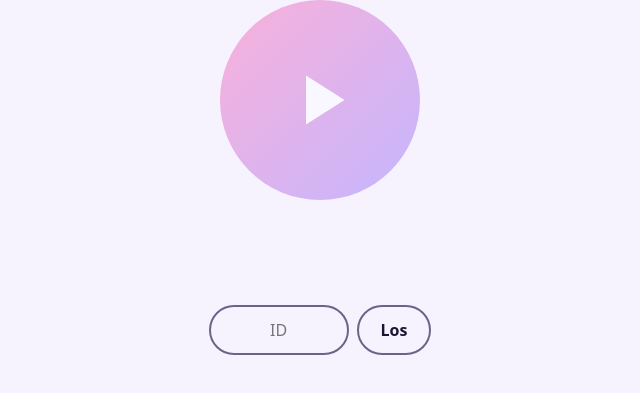
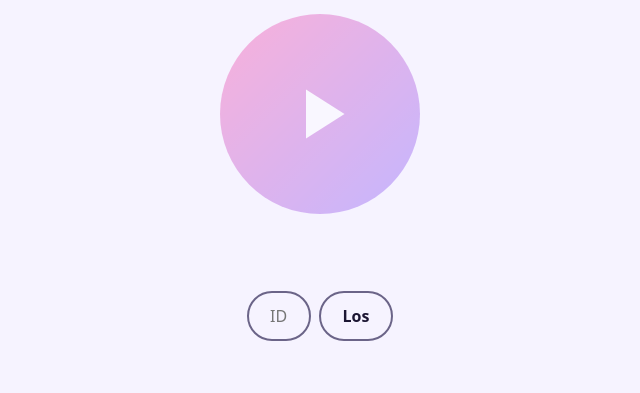
Before and after one commit to alberto-knox/bestofesc, a plain HTML site: page index.html in a window 1280 px wide. Shown: the part 267-660 px from the top of the page, without its empty margins (320-960 px from the left). Drawn offline with Linux system fonts and the light colour scheme; a web font is replaced by a local one.

Commit message:
Add files via upload

```diff
--- a/index.html
+++ b/index.html
@@ -65,7 +65,7 @@
   }
   @media (prefers-reduced-motion: reduce) { #play.playing { animation: none; } }
 
-  .row { display: flex; gap: 12px; flex-wrap: wrap; justify-content: center; }
+  .row { display: flex; gap: 10px; flex-wrap: nowrap; justify-content: center; align-items: center; }
   .btn {
     font: inherit; font-size: 16px; font-weight: 600;
     padding: 12px 22px; border-radius: 999px; cursor: pointer;
@@ -79,7 +79,7 @@
 
   form { display: flex; gap: 8px; }
   input {
-    font: inherit; padding: 10px 14px; border-radius: 999px; width: 140px; text-align: center;
+    font: inherit; font-size: 16px; padding: 12px 6px; border-radius: 999px; width: 64px; text-align: center;
     border: 2px solid var(--muted); background: transparent; color: var(--fg);
   }
   form[hidden] { display: none; }
@@ -100,12 +100,11 @@
 
   <div class="row">
     <button id="restart" class="btn" hidden>Von vorn</button>
+    <form id="manual" hidden>
+      <input id="manual-id" inputmode="numeric" maxlength="3" placeholder="ID" aria-label="ID" autocomplete="off">
+      <button class="btn" type="submit">Los</button>
+    </form>
   </div>
-
-  <form id="manual" hidden>
-    <input id="manual-id" inputmode="numeric" placeholder="ID" aria-label="ID" autocomplete="off">
-    <button class="btn" type="submit">Los</button>
-  </form>
 </main>
 
 <div id="yt-wrap"><div id="yt"></div></div>
```
